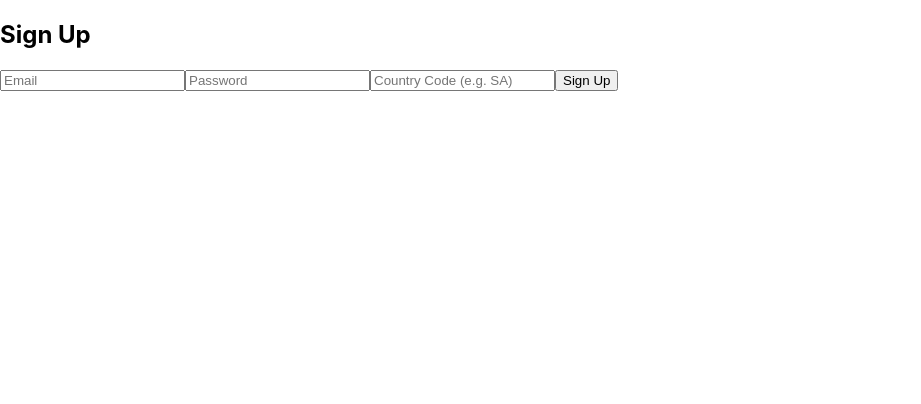
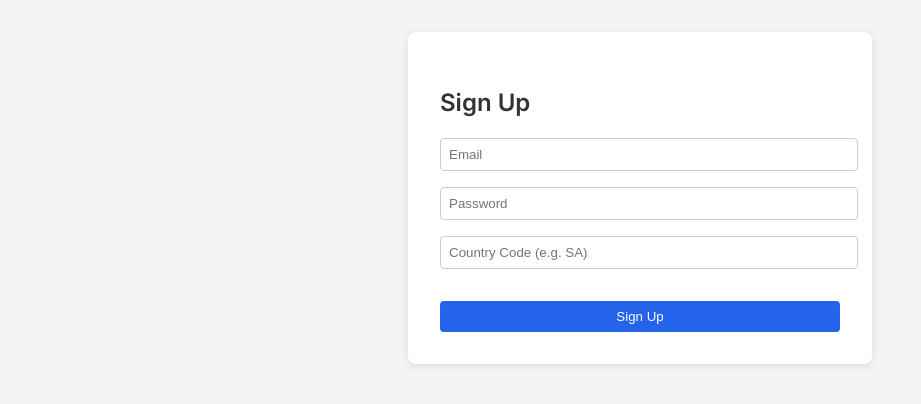
Before and after one commit to mrnbrase/MP2, a React (Create React App) app in the folder client/: page /signup in a window 1280 px wide. Shown: the top 404 px of the page, without its empty margins (0-921 px from the left). Built offline with nearby package versions, Linux system fonts and the light colour scheme.

Commit message:
refactor: modernize styling

```diff
--- a/client/public/index.html
+++ b/client/public/index.html
@@ -15,6 +15,7 @@
       user's mobile device or desktop. See https://developers.google.com/web/fundamentals/web-app-manifest/
     -->
     <link rel="manifest" href="%PUBLIC_URL%/manifest.json" />
+    <link href="https://fonts.googleapis.com/css2?family=Inter:wght@400;600&display=swap" rel="stylesheet">
     <!--
       Notice the use of %PUBLIC_URL% in the tags above.
       It will be replaced with the URL of the `public` folder during the build.
--- a/client/src/components/MapView.jsx
+++ b/client/src/components/MapView.jsx
@@ -27,8 +27,8 @@ export default function MapView({ countryId, pendingEvents }) {
     : [0, 0];
 
   return (
-    <div style={{ height: 400, width: '100%' }}>
-      <MapContainer center={center} zoom={5} style={{ height: '100%', width: '100%' }}>
+    <div className="map-wrapper">
+      <MapContainer center={center} zoom={5} className="map">
         <TileLayer
           url="https://{s}.tile.openstreetmap.org/{z}/{x}/{y}.png"
           attribution="© OpenStreetMap contributors"
--- a/client/src/index.css
+++ b/client/src/index.css
@@ -1,8 +1,9 @@
 @import url('https://unpkg.com/leaflet@1.9.3/dist/leaflet.css');
+@import url('https://fonts.googleapis.com/css2?family=Inter:wght@400;600&display=swap');
 
 body {
   margin: 0;
-  font-family: -apple-system, BlinkMacSystemFont, 'Segoe UI', 'Roboto', 'Oxygen',
+  font-family: 'Inter', -apple-system, BlinkMacSystemFont, 'Segoe UI', 'Roboto', 'Oxygen',
     'Ubuntu', 'Cantarell', 'Fira Sans', 'Droid Sans', 'Helvetica Neue',
     sans-serif;
   -webkit-font-smoothing: antialiased;
--- a/client/src/index.js
+++ b/client/src/index.js
@@ -1,6 +1,7 @@
 import React from 'react';
 import ReactDOM from 'react-dom/client';
 import './index.css';
+import './styles.css';
 import App from './App';
 import reportWebVitals from './reportWebVitals';
 
--- a/client/src/pages/LoginPage.jsx
+++ b/client/src/pages/LoginPage.jsx
@@ -20,14 +20,14 @@ export default function LoginPage() {
   };
 
   return (
-    <div className="p-4 max-w-md mx-auto">
-      <h2 className="text-xl mb-4">Log In</h2>
-      {error && <div className="text-red-600 mb-2">{error}</div>}
-      <form onSubmit={handleSubmit} className="space-y-3">
+    <div className="form-container">
+      <h2>Log In</h2>
+      {error && <div className="error">{error}</div>}
+      <form onSubmit={handleSubmit}>
         <input
           type="email"
           placeholder="Email"
-          className="w-full p-2 border"
+          className="input"
           value={email}
           onChange={e => setEmail(e.target.value)}
           required
@@ -35,12 +35,12 @@ export default function LoginPage() {
         <input
           type="password"
           placeholder="Password"
-          className="w-full p-2 border"
+          className="input"
           value={password}
           onChange={e => setPassword(e.target.value)}
           required
         />
-        <button type="submit" className="w-full p-2 bg-green-600 text-white rounded">
+        <button type="submit" className="button full-width" style={{marginTop:'1rem'}}>
           Log In
         </button>
       </form>
--- a/client/src/pages/SignupPage.jsx
+++ b/client/src/pages/SignupPage.jsx
@@ -21,14 +21,14 @@ export default function SignupPage() {
   };
 
   return (
-    <div className="p-4 max-w-md mx-auto">
-      <h2 className="text-xl mb-4">Sign Up</h2>
-      {error && <div className="text-red-600 mb-2">{error}</div>}
-      <form onSubmit={handleSubmit} className="space-y-3">
+    <div className="form-container">
+      <h2>Sign Up</h2>
+      {error && <div className="error">{error}</div>}
+      <form onSubmit={handleSubmit}>
         <input
           type="email"
           placeholder="Email"
-          className="w-full p-2 border"
+          className="input"
           value={email}
           onChange={e => setEmail(e.target.value)}
           required
@@ -36,7 +36,7 @@ export default function SignupPage() {
         <input
           type="password"
           placeholder="Password"
-          className="w-full p-2 border"
+          className="input"
           value={password}
           onChange={e => setPassword(e.target.value)}
           required
@@ -44,12 +44,12 @@ export default function SignupPage() {
         <input
           type="text"
           placeholder="Country Code (e.g. SA)"
-          className="w-full p-2 border"
+          className="input"
           value={country}
           onChange={e => setCountry(e.target.value)}
           required
         />
-        <button type="submit" className="w-full p-2 bg-blue-600 text-white rounded">
+        <button type="submit" className="button full-width" style={{marginTop:'1rem'}}>
           Sign Up
         </button>
       </form>
--- /dev/null
+++ b/client/src/styles.css
@@ -0,0 +1,90 @@
+body {
+  background-color: #f4f4f4;
+  font-family: 'Inter', sans-serif;
+  color: #333;
+  line-height: 1.6;
+}
+
+.header {
+  background: #222;
+  color: #fff;
+  display: flex;
+  align-items: center;
+  justify-content: space-between;
+  padding: 1rem 2rem;
+  box-shadow: 0 2px 8px rgba(0,0,0,0.2);
+}
+
+.header nav a {
+  margin-right: 1rem;
+  color: #fff;
+  text-decoration: none;
+}
+
+.header nav a:hover {
+  text-decoration: underline;
+}
+
+.button {
+  display: inline-block;
+  padding: 0.5rem 1rem;
+  border: none;
+  border-radius: 4px;
+  background-color: #2563eb;
+  color: #fff;
+  cursor: pointer;
+  text-decoration: none;
+}
+
+.button:hover {
+  background-color: #1d4ed8;
+}
+
+.full-width {
+  width: 100%;
+}
+
+.logout-button {
+  background-color: #dc2626;
+}
+
+.logout-button:hover {
+  background-color: #b91c1c;
+}
+
+.form-container {
+  max-width: 400px;
+  margin: 2rem auto;
+  padding: 2rem;
+  background: #fff;
+  border-radius: 8px;
+  box-shadow: 0 2px 8px rgba(0,0,0,0.1);
+}
+
+.form-container h2 {
+  margin-bottom: 1rem;
+}
+
+.input {
+  width: 100%;
+  padding: 0.5rem;
+  border: 1px solid #ccc;
+  border-radius: 4px;
+  display: block;
+  margin-bottom: 1rem;
+}
+
+.error {
+  color: #dc2626;
+  margin-bottom: 0.5rem;
+}
+
+.map-wrapper {
+  height: 400px;
+  width: 100%;
+}
+
+.map {
+  height: 100%;
+  width: 100%;
+}
```
Also changed, not shown: client/src/components/Header.jsx (+6 -9 lines).
